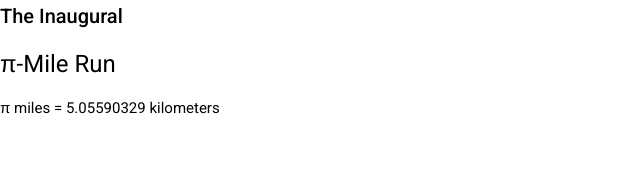
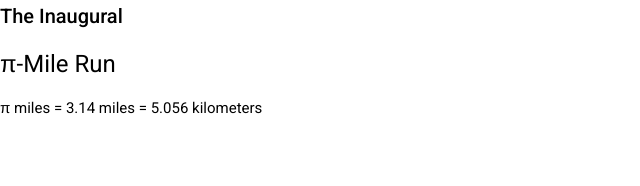
Before and after one commit to KevinDufendach/ng-pi-mile, an Angular app: page / in a window 1280 px wide. Shown: the top 186 px of the page, without its empty margins (0-640 px from the left). Built offline with nearby package versions, Linux system fonts and the light colour scheme.

Commit message:
create some basic text in app component

```diff
--- a/src/app/app.component.html
+++ b/src/app/app.component.html
@@ -1,3 +1,3 @@
 <h2>The Inaugural</h2>
 <h1>&pi;-Mile Run</h1>
-<h4>&pi; miles = 5.05590329 kilometers</h4>
+<h4>&pi; miles = 3.14 miles = 5.056 kilometers</h4>
```
